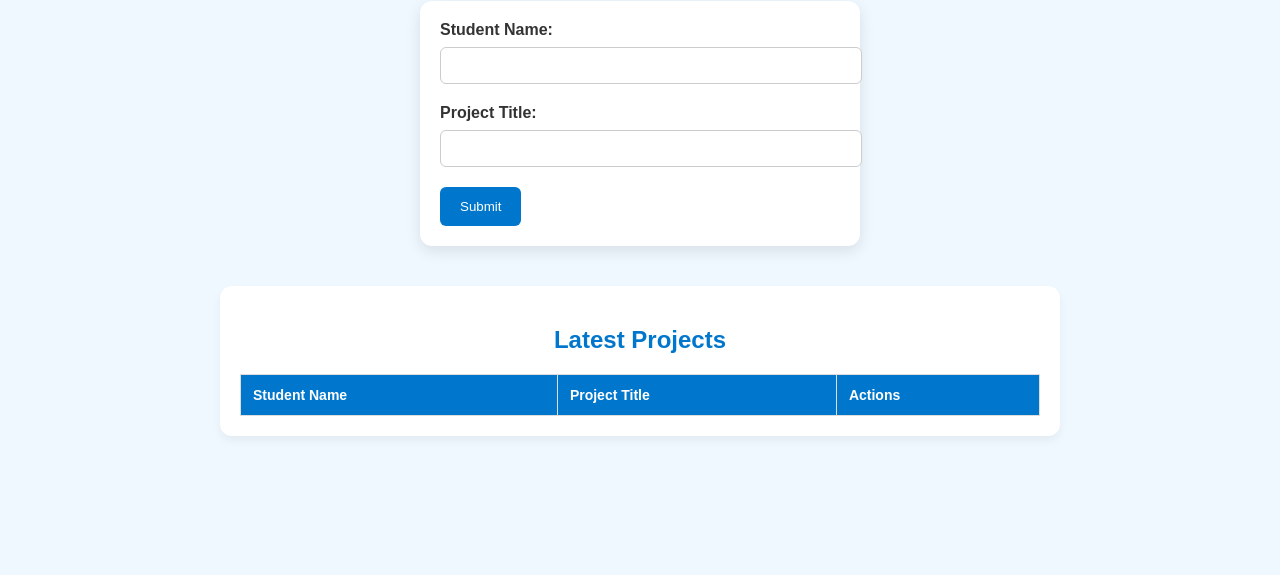
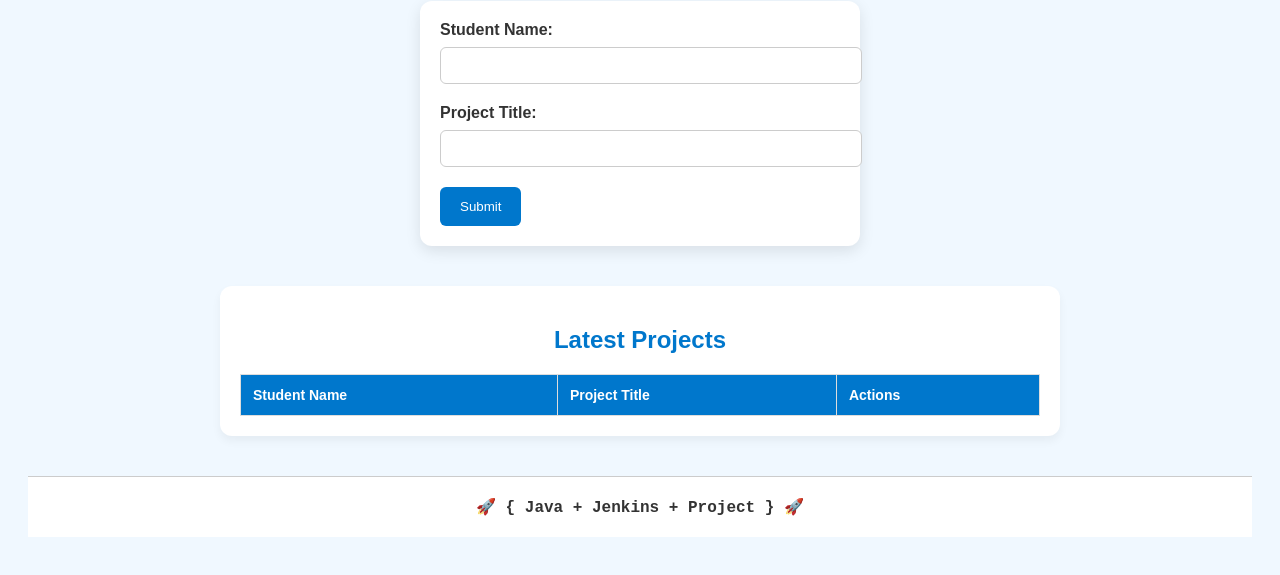
Before and after one commit to madhankumar-2131/student-repo, a plain HTML site: page index.html in a window 1280 px wide. Shown: the part 107-682 px from the top of the page. Drawn offline with Linux system fonts and the light colour scheme.

Commit message:
Update index.html

```diff
--- a/index.html
+++ b/index.html
@@ -100,6 +100,7 @@
       border-collapse: collapse;
       min-width: 300px;
     }
+
 
     th, td {
       padding: 12px;
@@ -277,4 +278,19 @@
   </script>
 
 </body>
+
+    <footer style="
+    margin-top: 40px;
+    text-align: center;
+    padding: 20px;
+    font-family: monospace;
+    font-weight: bold;
+    font-size: 16px;
+    background: var(--form-bg);
+    color: var(--text);
+    border-top: 1px solid #ccc;
+  ">
+    🚀 { Java + Jenkins + Project } 🚀
+  </footer>
+
 </html>
```
